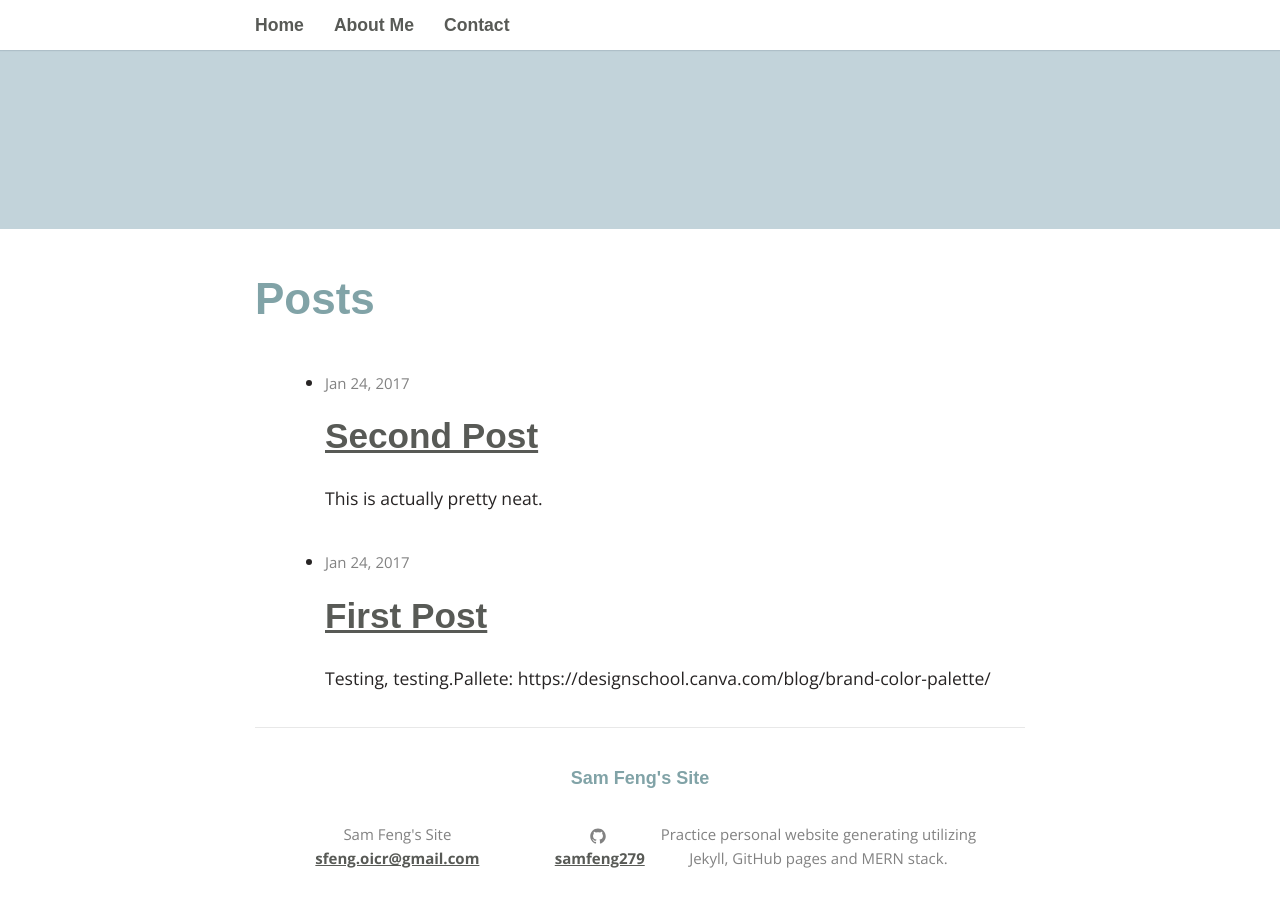
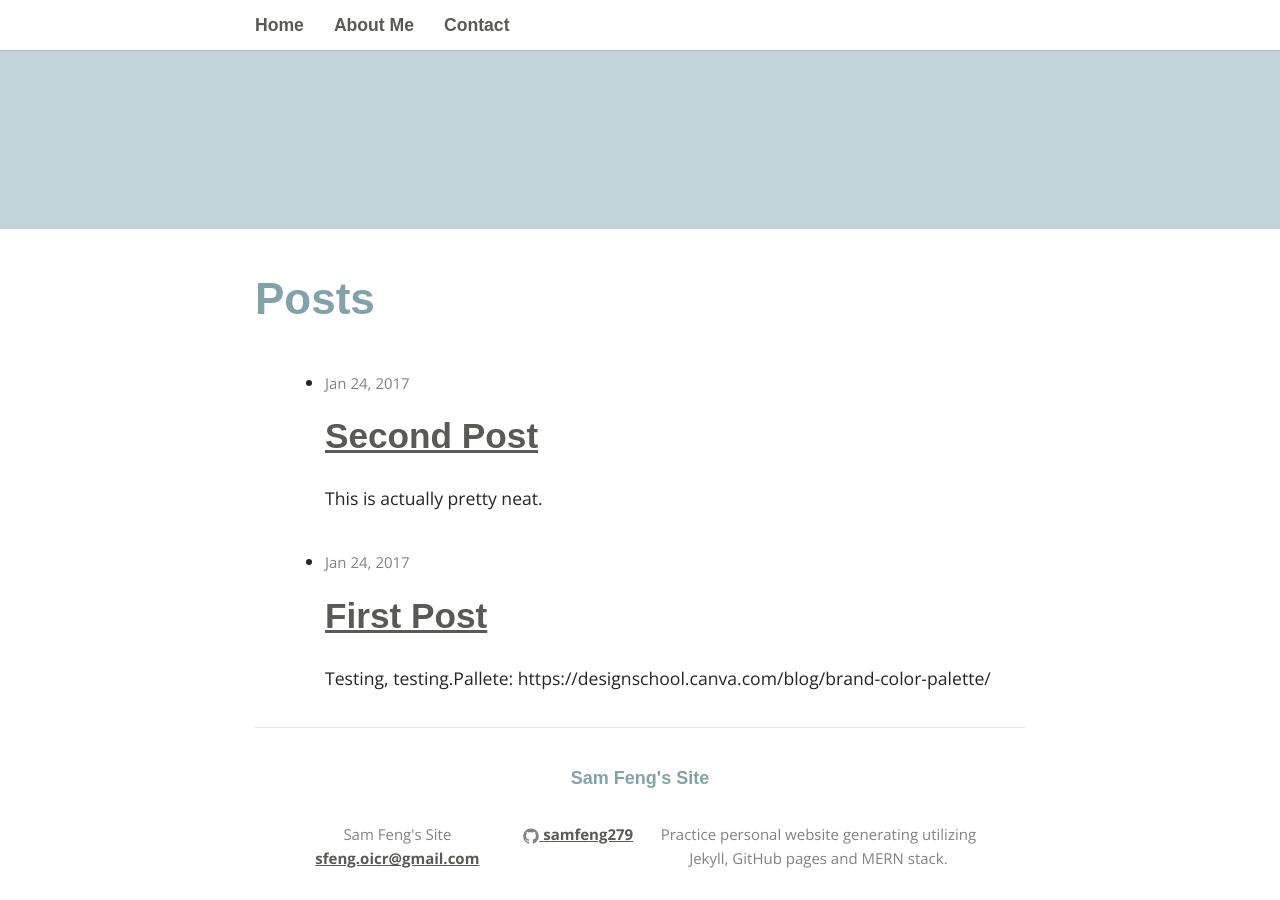
Before and after one commit to samfeng279/samfeng279.github.io, a Jekyll site: the page built from index.html, in a window 1280 px wide and 900 px high, scrolled down 271 px. Built offline with Jekyll 4.4.1, drawn with Linux system fonts in a browser that asks for light colours; some web fonts are replaced.

Commit message:
Update _layout.scss

```diff
--- a/_sass/_layout.scss
+++ b/_sass/_layout.scss
@@ -241,9 +241,6 @@ figcaption {
  */
 ul, ol {
     margin-left: $spacing-unit;
-    .social-media-list {
-	    -webkit-padding-start: 0px;
-	}
 }
 
 li {
@@ -252,3 +249,6 @@ li {
          margin-bottom: 0;
     }
 }
+ul.social-media-list {
+    -webkit-padding-start: 0px;
+}
```
